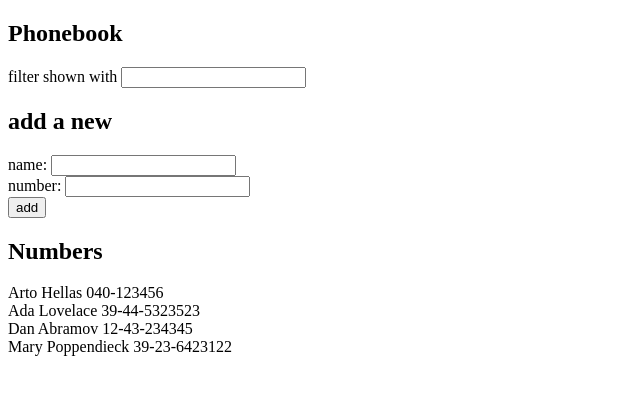
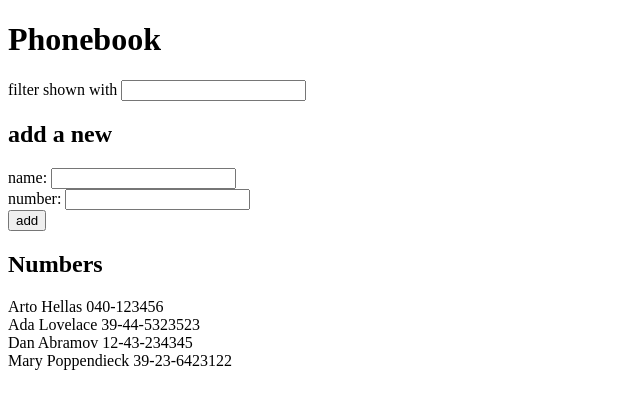
Before and after one commit to jmarinfi/full-stack-open, a React (Vite) app in the folder part2/phonebook/: page / in a window 1280 px wide. Shown: the top 408 px of the page, without its empty margins (0-640 px from the left). Built offline with nearby package versions, Linux system fonts and the light colour scheme.

Commit message:
Exercise 2.10

```diff
--- a/part2/phonebook/src/App.jsx
+++ b/part2/phonebook/src/App.jsx
@@ -1,4 +1,6 @@
 import { useState } from 'react'
+
+import { Filter, FormPerson, Persons } from './components/Phonebook'
 
 const App = () => {
   const [persons, setPersons] = useState([
@@ -31,30 +33,15 @@ const App = () => {
 
   return (
     <div>
-      <h2>Phonebook</h2>
-      <div>
-        filter shown with <input id='filter-input'
-          value={filter}
-          onChange={(event) => setFilter(event.target.value)} />
-      </div>
-      <h2>add a new</h2>
-      <form id='phonebook-form' onSubmit={addPerson}>
-        <div>
-          name: <input id='name-input'
-            value={newName}
-            onChange={(event) => setNewName(event.target.value)} />
-        </div>
-        <div>
-          number: <input id='number-input'
-            value={newNumber}
-            onChange={(event) => setNewNumber(event.target.value)} />
-        </div>
-        <div>
-          <button type="submit">add</button>
-        </div>
-      </form>
-      <h2>Numbers</h2>
-      {personsToShow.map(person => <div key={person.name}>{person.name} {person.number}</div>)}
+      <h1>Phonebook</h1>
+      <Filter filter={filter} onChange={(event) => setFilter(event.target.value)} />
+      <FormPerson
+        onSubmit={addPerson}
+        newName={newName}
+        onChangeName={(event) => setNewName(event.target.value)}
+        newNumber={newNumber}
+        onChangeNumber={(event) => setNewNumber(event.target.value)} />
+      <Persons persons={personsToShow} />
     </div>
   )
 }
--- /dev/null
+++ b/part2/phonebook/src/components/Phonebook.jsx
@@ -0,0 +1,51 @@
+
+const Filter = ({ filter, onChange }) => {
+    return (
+        <div>
+            filter shown with <input id='filter-input'
+                value={filter}
+                onChange={onChange} />
+        </div>
+    )
+}
+
+const FormPerson = ({ onSubmit, newName, onChangeName, newNumber, onChangeNumber }) => {
+    return (
+        <>
+            <h2>add a new</h2>
+            <form id='phonebook-form' onSubmit={onSubmit}>
+                <div>
+                    name: <input id='name-input'
+                        value={newName}
+                        onChange={onChangeName} />
+                </div>
+                <div>
+                    number: <input id='number-input'
+                        value={newNumber}
+                        onChange={onChangeNumber} />
+                </div>
+                <div>
+                    <button type="submit">add</button>
+                </div>
+            </form>
+        </>
+
+    )
+}
+
+const Person = ({ person }) => {
+    return (
+        <div>{person.name} {person.number}</div>
+    )
+}
+
+const Persons = ({ persons }) => {
+    return (
+        <div>
+            <h2>Numbers</h2>
+            {persons.map(person => <Person key={person.name} person={person} />)}
+        </div>
+    )
+}
+
+export { Filter, FormPerson, Persons }
```
